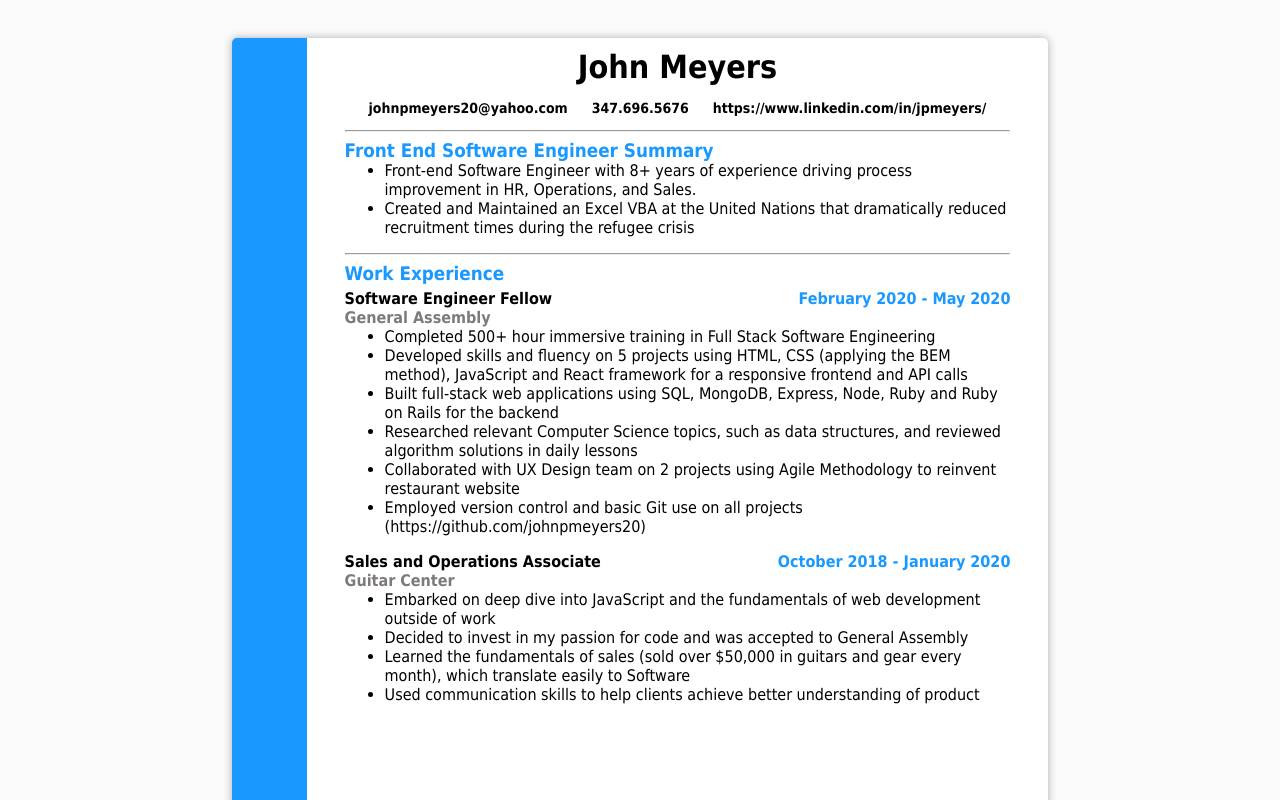
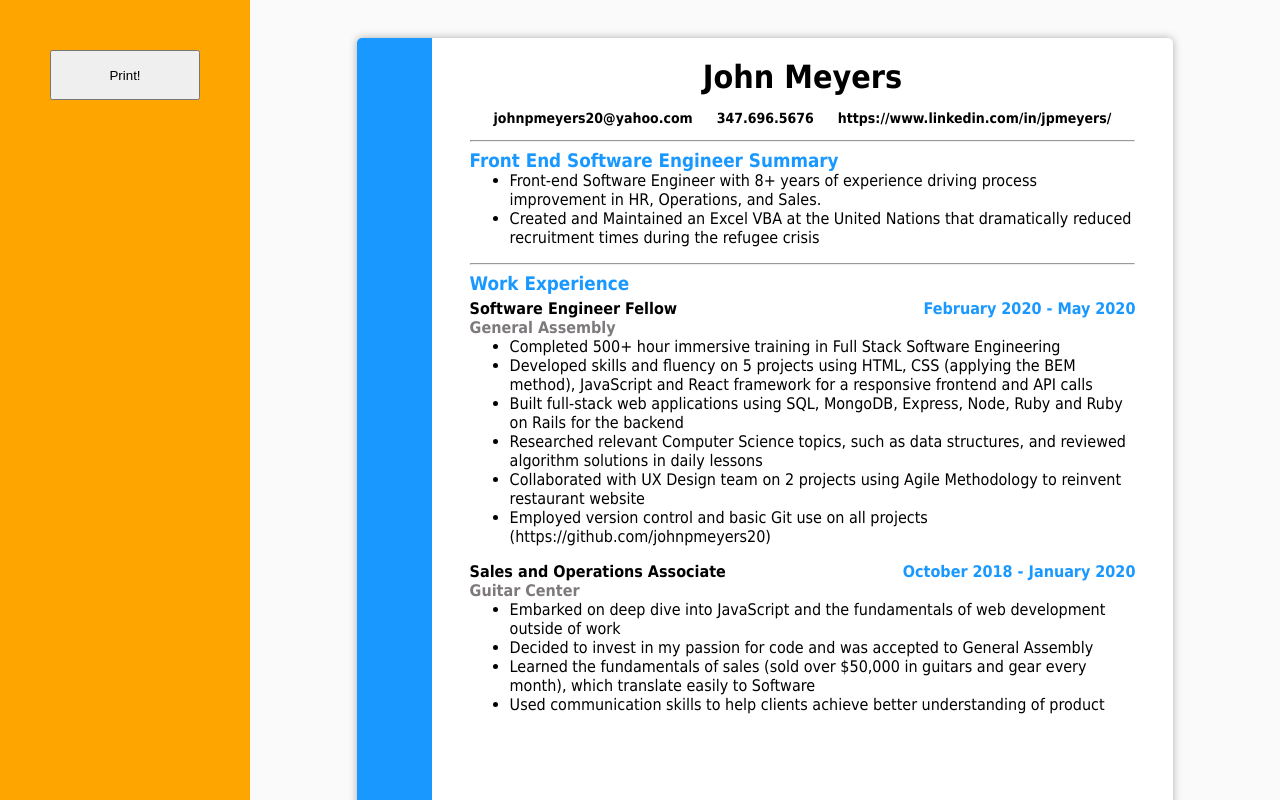
Before and after one commit to johnpmeyers20/resume, a React (Create React App) app: page / in a window 1280 px wide. Shown: the top 800 px of the page. Built offline with nearby package versions, Linux system fonts and the light colour scheme.

Commit message:
added left column so that I could print divpage

```diff
--- a/src/App.css
+++ b/src/App.css
@@ -84,6 +84,25 @@ body {
   }
 }
 
+.book {
+  display: flex;
+}
+
+.left-col {
+  display: flex;
+  width: 250px;
+  background-color: orange;
+  justify-content: center;
+  justify-items: center;
+}
+
+button {
+  width: 150px;
+  height: 50px;
+  margin: 50px auto;
+  text-align: center;
+}
+
 .section-title {
   margin: 5px 0;
 }
--- a/src/App.js
+++ b/src/App.js
@@ -19,6 +19,9 @@ const App = () => {
 
   return (
     <div className="book">
+      <div className="left-col">
+        <button className="print-button">Print!</button>
+      </div>
       <div className="page">
         <div className="subpage">
           <Header user={jp} />
```
